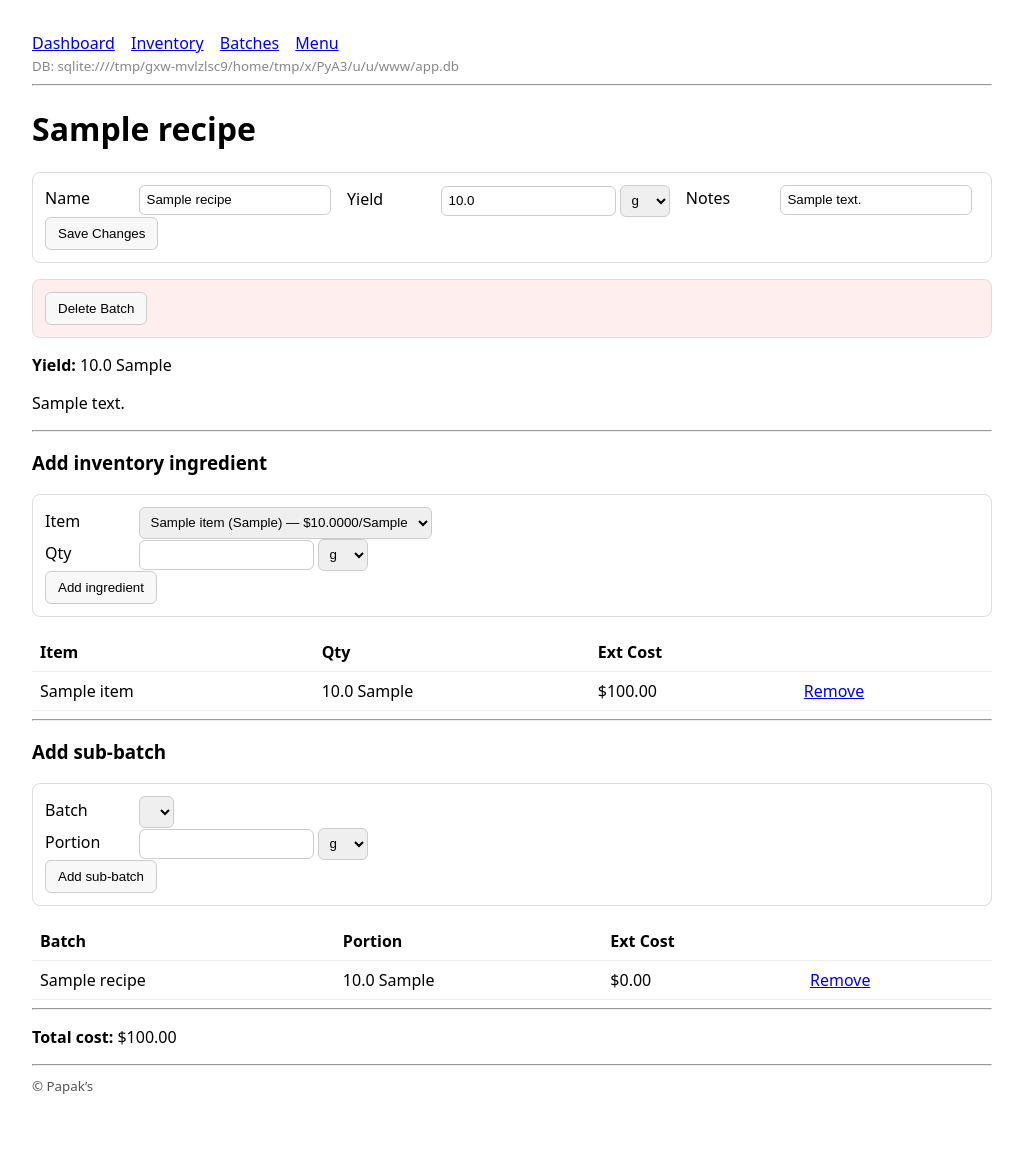
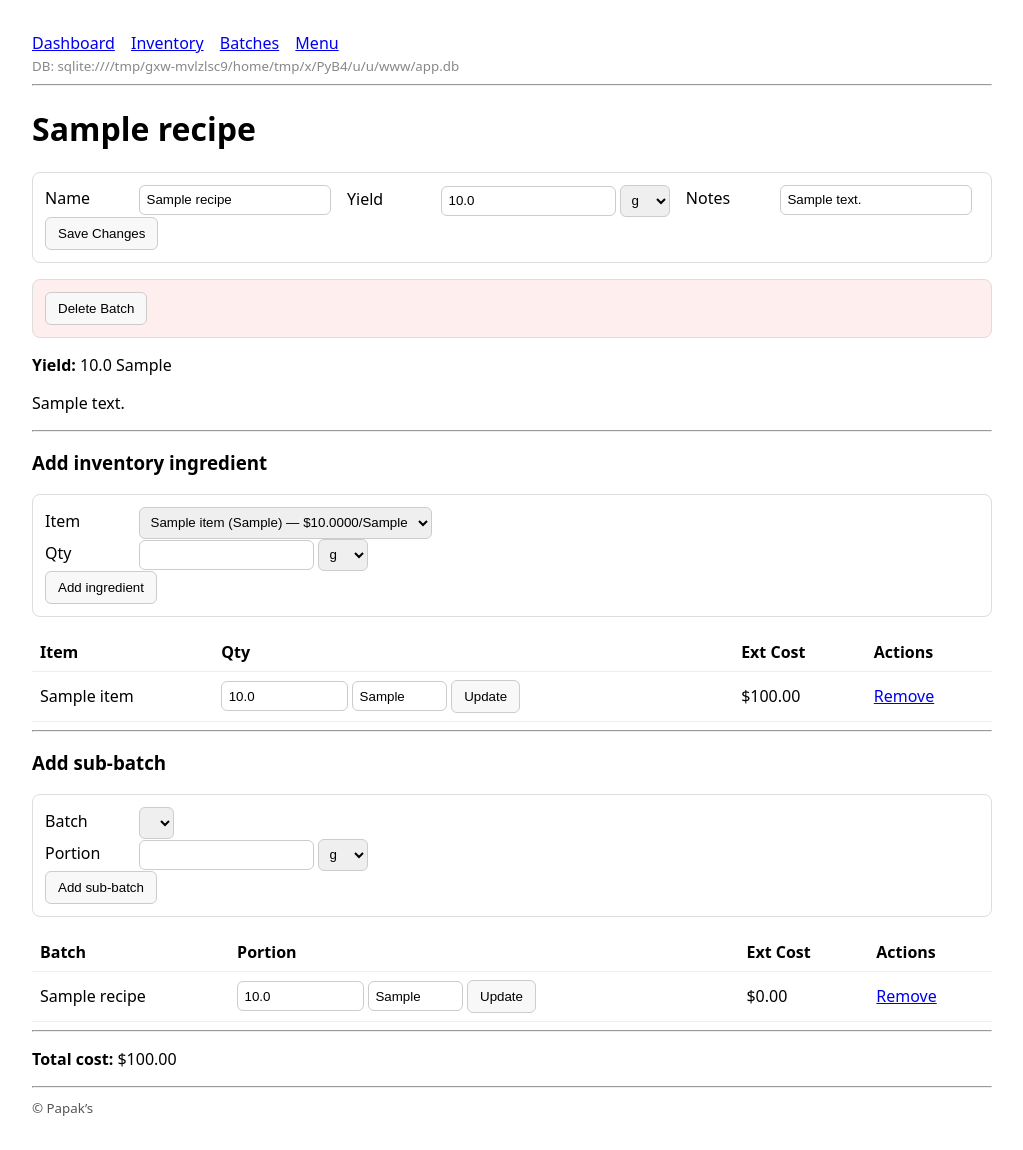
Before and after one commit to Ronnie2133/xcpstarter, a Flask app: page /batches/1 in a window 1280 px wide. Shown: the whole page, without its empty margins (128-1151 px from the left). Before the commit the page ends 1094 px from the top, so only its background shows below. Run offline with Flask 3, Linux system fonts and the light colour scheme; tables that the repository leaves empty hold one stand-in row (values such as "Sample post"); lists and menus that the app fills with data are empty; some libraries are stand-ins or nearby versions.

Commit message:
Update batch_detail.html

```diff
--- a/templates/batch_detail.html
+++ b/templates/batch_detail.html
@@ -62,7 +62,7 @@
 
 <table class="table">
   <thead>
-    <tr><th>Item</th><th>Qty</th><th>Ext Cost</th><th></th></tr>
+    <tr><th>Item</th><th>Qty</th><th>Ext Cost</th><th>Actions</th></tr>
   </thead>
   <tbody>
   {% if b.ingredients|length == 0 %}
@@ -71,7 +71,13 @@
     {% for ing in b.ingredients %}
       <tr>
         <td>{{ ing.item.name }}</td>
-        <td>{{ ing.qty }} {{ ing.unit }}</td>
+        <td>
+          <form method="post" action="{{ url_for('batch_update_ingredient', batch_id=b.id, ing_id=ing.id) }}" class="d-flex gap-2">
+            <input name="qty" type="number" step="any" value="{{ ing.qty }}" style="width:7rem">
+            <input name="unit" value="{{ ing.unit }}" style="width:5rem">
+            <button>Update</button>
+          </form>
+        </td>
         <td>${{ '%.2f' % ing.ext_cost }}</td>
         <td><a href="{{ url_for('batch_delete_ing', batch_id=b.id, ing_id=ing.id) }}">Remove</a></td>
       </tr>
@@ -105,7 +111,7 @@
 
 <table class="table">
   <thead>
-    <tr><th>Batch</th><th>Portion</th><th>Ext Cost</th><th></th></tr>
+    <tr><th>Batch</th><th>Portion</th><th>Ext Cost</th><th>Actions</th></tr>
   </thead>
   <tbody>
   {% if b.sub_batches|length == 0 %}
@@ -114,7 +120,13 @@
     {% for sb in b.sub_batches %}
       <tr>
         <td>{{ sb.child.name }}</td>
-        <td>{{ sb.qty }} {{ sb.unit }}</td>
+        <td>
+          <form method="post" action="{{ url_for('batch_update_subbatch', batch_id=b.id, sb_id=sb.id) }}" class="d-flex gap-2">
+            <input name="qty" type="number" step="any" value="{{ sb.qty }}" style="width:7rem">
+            <input name="unit" value="{{ sb.unit }}" style="width:5rem">
+            <button>Update</button>
+          </form>
+        </td>
         <td>${{ '%.2f' % sb.ext_cost }}</td>
         <td><a href="{{ url_for('batch_delete_subbatch', batch_id=b.id, sb_id=sb.id) }}">Remove</a></td>
       </tr>
```
